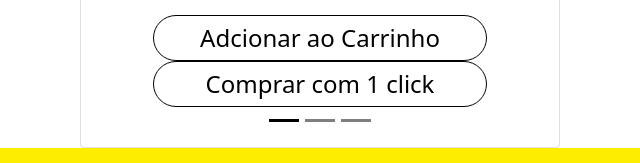
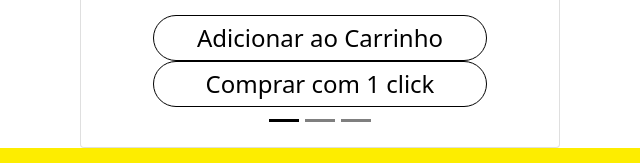
Before and after one commit to bksfps/T2-Bossini, a plain HTML site: page T2---Bossini-main/index.html in a window 1280 px wide. Shown: the part 673-836 px from the top of the page, 320-960 px from the left. Drawn offline with nearby package versions, Linux system fonts and the light colour scheme; a script that the page names is missing.

Commit message:
Update index.html

```diff
--- a/T2---Bossini-main/index.html
+++ b/T2---Bossini-main/index.html
@@ -101,7 +101,7 @@
               <a href="" id="preco">R$ 1.579,40</a>
               <img src="imagens/guitarra.jpeg" alt="...">
               <div class="carousel-caption d-none d-md-block">
-                <a href="">Adcionar ao Carrinho</a>
+                <a href="">Adicionar ao Carrinho</a>
                 <a href="">Comprar com 1 click</a></div>
           </div>
         </div>
@@ -111,7 +111,7 @@
               <a href="" id="preco">R$ 1.440,00</a>
               <img src="imagens/violino.png" alt="...">
               <div class="carousel-caption d-none d-md-block">
-                <a href="">Adcionar ao Carrinho</a>
+                <a href="">Adicionar ao Carrinho</a>
                 <a href="">Comprar com 1 click</a></div>
           </div>
         </div>
@@ -121,7 +121,7 @@
               <a href="" id="preco">R$ 1.499,00</a>
               <img src="imagens/violao(2)_resized.png" alt="...">
               <div class="carousel-caption d-none d-md-block">
-                <a href="">Adcionar ao Carrinho</a>
+                <a href="">Adicionar ao Carrinho</a>
                 <a href="">Comprar com 1 click</a></div>
           </div>
         </div>
```
